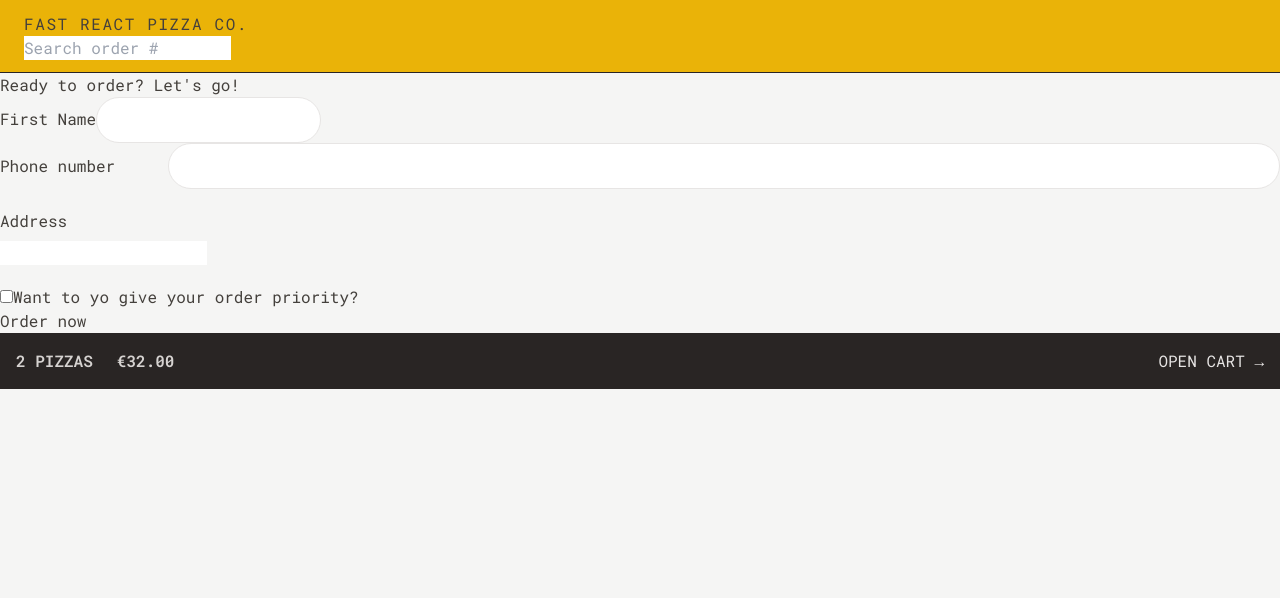
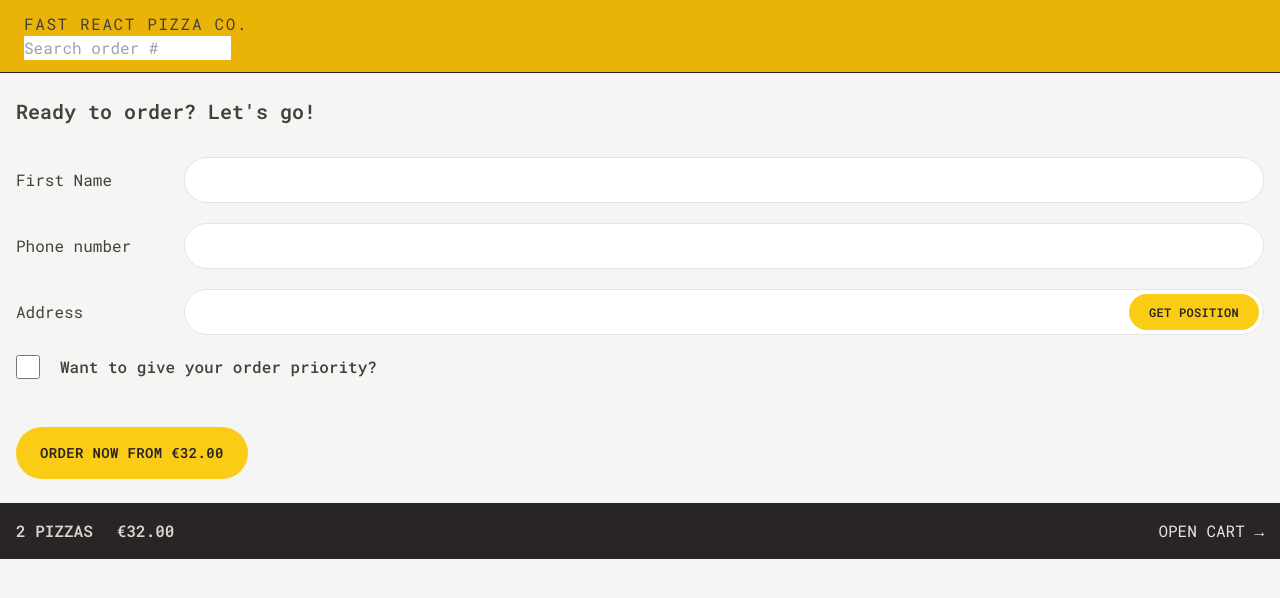
Before and after one commit to zeenat-abedin/fast-react-pizza, a React (Vite) app: page /order/new in a window 1280 px wide. Shown: the top 598 px of the page. Built offline with nearby package versions, Linux system fonts and the light colour scheme.

Commit message:
"Update CartItem to use item.id as key, add currentQuantity, add isLoadingAddress and errorAddress to CreateOrder, update CreateOrder form to include position and disabled get position button if position

```diff
--- a/src/features/cart/Cart.jsx
+++ b/src/features/cart/Cart.jsx
@@ -20,7 +20,7 @@ function Cart() {
 
       <ul className='mt-3 divide-y divide-stone-200 border-b'>
         {
-          cart.map((item) => <CartItem item={item} key={item.key} />)
+          cart.map((item) => <CartItem item={item} key={item.id} />)
         }
       </ul>
 
--- a/src/features/cart/CartItem.jsx
+++ b/src/features/cart/CartItem.jsx
@@ -1,10 +1,14 @@
+import { useSelector } from "react-redux";
 import { formatCurrency } from "../../utils/helpers";
 import DeleteItem from "./DeleteItem";
+import UpdateItemQuantity from "./UpdateItemQuantity";
+import { getCurrentQuantityById } from "./cartSlice";
 
 // eslint-disable-next-line react/prop-types
 function CartItem({ item }) {
   // eslint-disable-next-line react/prop-types, no-unused-vars
   const { pizzaId, name, quantity, totalPrice } = item;
+  const currentQuantity = useSelector(getCurrentQuantityById(pizzaId))
 
   return (
     <li className="py-3 sm:flex sm:items-center sm:justify-between">
@@ -13,6 +17,11 @@ function CartItem({ item }) {
       </p>
       <div className="flex items-center justify-between sm:gap-6">
         <p className="text-sm font-bold">{formatCurrency(totalPrice)}</p>
+
+        <UpdateItemQuantity
+          pizzaId={pizzaId}
+          currentQuantity={currentQuantity}
+        />
         <DeleteItem pizzaId={pizzaId} />
       </div>
     </li>
--- a/src/features/menu/MenuItem.jsx
+++ b/src/features/menu/MenuItem.jsx
@@ -14,6 +14,7 @@ function MenuItem({ pizza }) {
   const { id, name, unitPrice, ingredients, soldOut, imageUrl } = pizza;
 
   const currentQuantity = useSelector(getCurrentQuantityById(id));
+
   const isInCart = currentQuantity > 0;
 
   function handleAddToCart() {
--- a/src/features/order/CreateOrder.jsx
+++ b/src/features/order/CreateOrder.jsx
@@ -1,8 +1,14 @@
-// import { useState } from "react";
-
-import { Form, redirect, useActionData, useNavigation } from "react-router-dom";
-import { createOrder } from "../../services/apiRestaurant";
-import { useSelector } from "react-redux";
+/* eslint-disable react/no-unescaped-entities */
+import { useState } from 'react';
+import { Form, redirect, useActionData, useNavigation } from 'react-router-dom';
+import { createOrder } from '../../services/apiRestaurant';
+import Button from '../../ui/Button';
+import EmptyCart from '../cart/EmptyCart';
+import { useDispatch, useSelector } from 'react-redux';
+import { clearCart, getCart, getTotalCartPrice } from '../cart/cartSlice';
+import store from '../../store';
+import { formatCurrency } from '../../utils/helpers';
+import { fetchAddress } from '../user/userSlice';
 
 // https://uibakery.io/regex-library/phone-number
 const isValidPhone = (str) =>
@@ -10,103 +16,154 @@ const isValidPhone = (str) =>
     str
   );
 
-const fakeCart = [
-  {
-    pizzaId: 12,
-    name: "Mediterranean",
-    quantity: 2,
-    unitPrice: 16,
-    totalPrice: 32,
-  },
-  {
-    pizzaId: 6,
-    name: "Vegetale",
-    quantity: 1,
-    unitPrice: 13,
-    totalPrice: 13,
-  },
-  {
-    pizzaId: 11,
-    name: "Spinach and Mushroom",
-    quantity: 1,
-    unitPrice: 15,
-    totalPrice: 15,
-  },
-];
+function CreateOrder() {
+  const [withPriority, setWithPriority] = useState(false);
+  const {
+    username,
+    status: addressStatus,
+    position,
+    address,
+    error: errorAddress,
+  } = useSelector((state) => state.user);
+  const isLoadingAddress = addressStatus === 'loading';
 
-function CreateOrder() {
-  // const [withPriority, setWithPriority] = useState(false);
-  const username = useSelector((state) => state.user.username);
-  const navigation = useNavigation()
-  const isSubmitting = navigation.state === "submitting"
-  const formErrors = useActionData() || {}
+  const navigation = useNavigation();
+  const isSubmitting = navigation.state === 'submitting';
 
-  const cart = fakeCart;
+  const formErrors = useActionData();
+  const dispatch = useDispatch();
+
+  const cart = useSelector(getCart);
+  const totalCartPrice = useSelector(getTotalCartPrice);
+  const priorityPrice = withPriority ? totalCartPrice * 0.2 : 0;
+  const totalPrice = totalCartPrice + priorityPrice;
+
+  if (!cart.length) return <EmptyCart />;
 
   return (
-    <div>
-      <h2>Ready to order? Let&apos;s go!</h2>
+    <div className="px-4 py-6">
+      <h2 className="mb-8 text-xl font-semibold">Ready to order? Let's go!</h2>
 
+      {/* <Form method="POST" action="/order/new"> */}
       <Form method="POST">
-        <div>
+        <div className="mb-5 flex flex-col gap-2 sm:flex-row sm:items-center">
           <label className="sm:basis-40">First Name</label>
-          <input className="input grow" type="text" name="customer" defaultValue={username} required />
+          <input
+            className="input grow"
+            type="text"
+            name="customer"
+            defaultValue={username}
+            required
+          />
         </div>
 
         <div className="mb-5 flex flex-col gap-2 sm:flex-row sm:items-center">
           <label className="sm:basis-40">Phone number</label>
           <div className="grow">
             <input className="input w-full" type="tel" name="phone" required />
-          </div>
-          {formErrors?.phone && (<p className="mt-2 rounded-md bg-red-100">{formErrors.phone}</p>)}
-        </div>
-
-        <div className="mb-5 flex flex-col gap-2">
-          <label>Address</label>
-          <div>
-            <input type="text" name="address" required />
+            {formErrors?.phone && (
+              <p className="mt-2 rounded-md bg-red-100 p-2 text-xs text-red-700">
+                {formErrors.phone}
+              </p>
+            )}
           </div>
         </div>
 
-        <div>
+        <div className="relative mb-5 flex flex-col gap-2 sm:flex-row sm:items-center">
+          <label className="sm:basis-40">Address</label>
+          <div className="grow">
+            <input
+              className="input w-full"
+              type="text"
+              name="address"
+              disabled={isLoadingAddress}
+              defaultValue={address}
+              required
+            />
+            {addressStatus === 'error' && (
+              <p className="mt-2 rounded-md bg-red-100 p-2 text-xs text-red-700">
+                {errorAddress}
+              </p>
+            )}
+          </div>
+
+          {!position.latitude && !position.longitude && (
+            <span className="absolute right-[3px] top-[3px] z-50 md:right-[5px] md:top-[5px]">
+              <Button
+                disabled={isLoadingAddress}
+                type="small"
+                onClick={(e) => {
+                  e.preventDefault();
+                  dispatch(fetchAddress());
+                }}
+              >
+                Get position
+              </Button>
+            </span>
+          )}
+        </div>
+
+        <div className="mb-12 flex items-center gap-5">
           <input
+            className="h-6 w-6 accent-yellow-400 focus:outline-none focus:ring focus:ring-yellow-400 focus:ring-offset-2"
             type="checkbox"
             name="priority"
             id="priority"
-            // value={withPriority}
-            // onChange={(e) => setWithPriority(e.target.checked)}
+            value={withPriority}
+            onChange={(e) => setWithPriority(e.target.checked)}
           />
-          <label htmlFor="priority">Want to yo give your order priority?</label>
+          <label htmlFor="priority" className="font-medium">
+            Want to give your order priority?
+          </label>
         </div>
 
         <div>
           <input type="hidden" name="cart" value={JSON.stringify(cart)} />
-          <button disabled={isSubmitting}>{isSubmitting ? "Placing order..." : "Order now"}</button>
+          <input
+            type="hidden"
+            name="position"
+            value={
+              position.longitude && position.latitude
+                ? `${position.latitude},${position.longitude}`
+                : ''
+            }
+          />
+
+          <Button disabled={isSubmitting || isLoadingAddress} type="primary">
+            {isSubmitting
+              ? 'Placing order....'
+              : `Order now from ${formatCurrency(totalPrice)}`}
+          </Button>
         </div>
       </Form>
     </div>
   );
 }
 
-export async function action({request}) {
+export async function action({ request }) {
   const formData = await request.formData();
-  const data = Object.fromEntries(formData)
-
-  console.log(data)
+  const data = Object.fromEntries(formData);
 
   const order = {
     ...data,
-    cart: data.cart =  JSON.parse(data.cart),
-    priority: data.priority === "on"
-  }
+    cart: JSON.parse(data.cart),
+    priority: data.priority === 'true',
+  };
 
+  console.log(order);
+
+  const errors = {};
+  if (!isValidPhone(order.phone))
+    errors.phone =
+      'Please give us your correct phone number. We might need it to contact you.';
+
+  if (Object.keys(errors).length > 0) return errors;
+
+  // If everything is okay, create new order and redirect
   const newOrder = await createOrder(order);
 
-  const errors = {}
-
-  if (!isValidPhone(order.phone)) errors.phone = "Please give us your correct phone number. We might need it to contact you."
-
-  if (Object.keys(errors).length > 0) return errors
+  // Do NOT overuse
+  store.dispatch(clearCart());
 
   return redirect(`/order/${newOrder.id}`);
 }
--- a/src/features/order/Order.jsx
+++ b/src/features/order/Order.jsx
@@ -4,6 +4,7 @@ import {
   formatCurrency,
   formatDate,
 } from "../../utils/helpers";
+import OrderItem from "./OrderItem";
 
 const order = {
   id: "ABCDEF",
@@ -49,7 +50,7 @@ function Order() {
     priorityPrice,
     orderPrice,
     estimatedDelivery,
-    // cart,
+    cart,
   } = order;
   const deliveryIn = calcMinutesLeft(estimatedDelivery);
 
@@ -73,6 +74,12 @@ function Order() {
         <p>(Estimated delivery: {formatDate(estimatedDelivery)})</p>
       </div>
 
+      <ul>
+        {cart.map((item) => {
+          <OrderItem item={item} key={item.pizzaId } />
+        })}
+      </ul>
+
       <div>
         <p>Price pizza: {formatCurrency(orderPrice)}</p>
         {priority && <p>Price priority: {formatCurrency(priorityPrice)}</p>}
--- /dev/null
+++ b/src/features/order/OrderItem.jsx
@@ -0,0 +1,22 @@
+/* eslint-disable react/prop-types */
+import { formatCurrency } from '../../utils/helpers';
+
+function OrderItem({ item, isLoadingIngredients, ingredients }) {
+  const { quantity, name, totalPrice } = item;
+
+  return (
+    <li className="space-y-1 py-3">
+      <div className="flex items-center justify-between gap-4 text-sm">
+        <p>
+          <span className="font-bold">{quantity}&times;</span> {name}
+        </p>
+        <p className="font-bold">{formatCurrency(totalPrice)}</p>
+      </div>
+      <p className="text-sm capitalize italic text-stone-500">
+        {isLoadingIngredients ? 'Loading...' : ingredients.join(', ')}
+      </p>
+    </li>
+  );
+}
+
+export default OrderItem;
```
